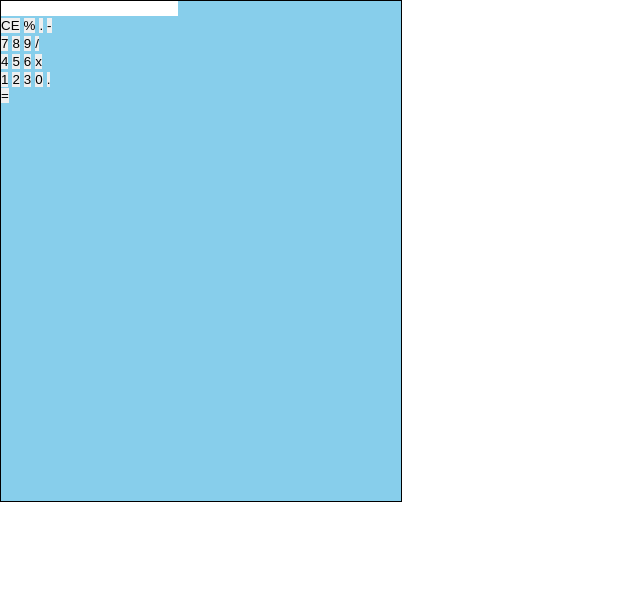
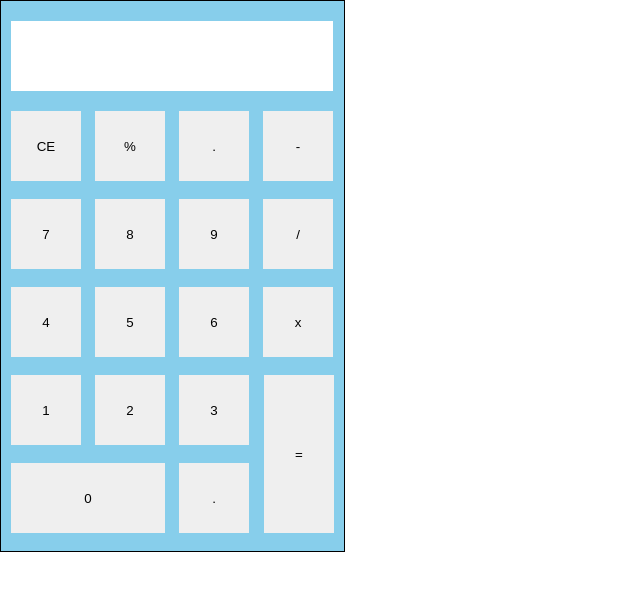
Before and after one commit to GuddyTech/codegaminator_calculator, a plain HTML site: page pages/home.html in a window 1280 px wide. Shown: the whole page, without its empty margins (0-640 px from the left). Drawn offline with Linux system fonts and the light colour scheme.

Commit message:
Done with the layout

```diff
--- a/pages/home.html
+++ b/pages/home.html
@@ -14,12 +14,14 @@
 
             </div>
 
+
             <div class="btn-1-div">
                 <input class="in1" type="button" value="CE" >
                 <input class="in1" type="button" value="%">
                 <input class="in1" type="button" value=".">
                 <input class="in1" type="button" value="-">
             </div>
+            <br>
 
             <div class="btn-2-div">
                 <input class="in2" type="button" value="7" >
@@ -27,6 +29,7 @@
                 <input class="in2" type="button" value="9">
                 <input class="in2" type="button" value="/">
             </div>
+            <br>
 
             <div class="btn-3-div">
                 <input class="in3" type="button" value="4" >
@@ -34,19 +37,20 @@
                 <input class="in3" type="button" value="6">
                 <input class="in3" type="button" value="x">
             </div>
+            <br>
             <div class="flex-div">
 
                 <div class="one-div">
                     <input class="in4" type="button" value="1">
                     <input class="in4" type="button" value="2">
                     <input class="in4" type="button" value="3">
-                    <input class="in4" type="button" value="0">
+                    <input id="zero" class="in4" type="button" value="0">
                     <input class="in4" type="button" value=".">
                 </div>
+
                 <div class="equal-div">
                     <input class="in5" type="button" value="=">
                 </div>
-
             </div>
 
         </section>
--- a/styles/home.scss
+++ b/styles/home.scss
@@ -10,14 +10,17 @@
 
         section{
             border: 1px solid black;
-            height: 500px;
-            width: 400px;
+            height: 550px;
+            width: 343px;
             background-color: skyblue;
 
             .display-div {
+                margin: 20px 10px;
+
 
                 .disp-input {
-
+                    height: 70px;
+                    width: 322px;
                 }
 
             }
@@ -25,6 +28,9 @@
             .btn-1-div{
 
                 .in1 {
+                    height: 70px;
+                    width: 70px;
+                    margin-left: 10px;
 
                 }
             }
@@ -32,6 +38,9 @@
             .btn-2-div{
 
                 .in2 {
+                    height: 70px;
+                    width: 70px;
+                    margin-left: 10px;
 
                 }
             }
@@ -39,16 +48,28 @@
             .btn-3-div{
 
                 .in3 {
+                    height: 70px;
+                    width: 70px;
+                    margin-left: 10px;
 
                 }
             }
 
             .flex-div{
+                display: flex;
 
                 .one-div{
 
                     .in4 {
+                        height: 70px;
+                        width: 70px;
+                        margin-left: 10px;
 
+                    }
+
+                    #zero {
+                        margin-top: 18px;
+                        width: 154px;
                     }
 
                 }
@@ -56,6 +77,9 @@
                 .equal-div {
 
                     .in5 {
+                        height: 158px;
+                        width: 70px;
+                        margin-right: 10px;
 
                     }
 
```
Also changed, not shown: styles/home.css, 1 other file.
